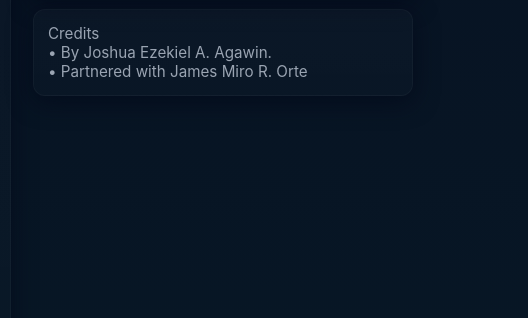
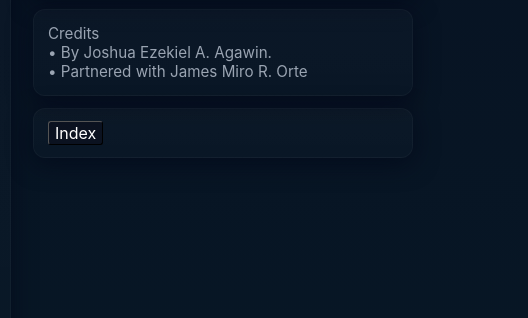
Before and after one commit to bsit2c2025/WebDesignCollab, a plain HTML site: page about.html in a window 1280 px wide. Shown: the part 553-871 px from the top of the page, 752-1280 px from the left. Drawn offline with Linux system fonts and the light colour scheme.

Commit message:
added index button

```diff
--- a/about.html
+++ b/about.html
@@ -167,6 +167,16 @@
       .container{grid-template-columns:1fr; padding:0 6px}
       .video-wrap iframe{height:270px}
     }
+
+    #index a{
+      padding: 1px 6px;
+      border: 1px outset buttonborder;
+      border-radius: 3px;
+      color:white;;
+      background-color: #0b1220;;
+      text-decoration: none;
+    }
+
   </style>
 </head>
 <body>
@@ -258,6 +268,11 @@ Do you think I have forgotten about you?
         • By Joshua Ezekiel A. Agawin.<br>
         • Partnered with James Miro R. Orte
       </div>
+
+      <div class="card" id="index">
+        <a href="index.html">Index</a>
+
+      </div>
     </aside>
 
     <footer>
```
